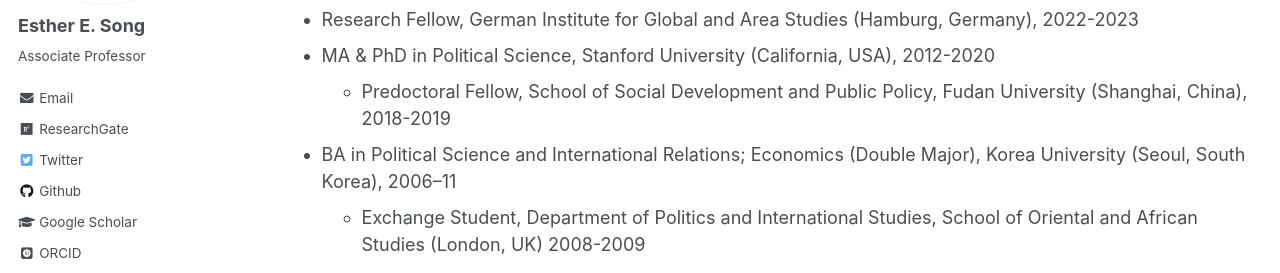
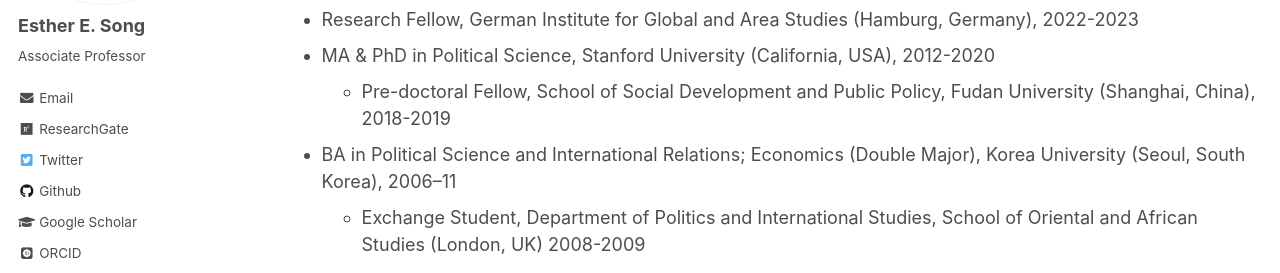
Before and after one commit to ehsong/ehsong.github.io, a Jekyll site: the page built from _pages/cv.md, in a window 1280 px wide. Shown: the part 272-545 px from the top of the page. Built offline with Jekyll 4.4.1, drawn with Linux system fonts in a browser that asks for light colours; some web fonts are replaced.

Commit message:
Update cv.md

```diff
--- a/_pages/cv.md
+++ b/_pages/cv.md
@@ -13,7 +13,7 @@
 - Associate Professor (Tenure-Track), Department of Government, University of Bergen (Bergen, Norway), 2024–
 - Research Fellow, German Institute for Global and Area Studies (Hamburg, Germany), 2022-2023
 - MA & PhD in Political Science, Stanford University (California, USA), 2012-2020
-   - Predoctoral Fellow, School of Social Development and Public Policy, Fudan University (Shanghai, China), 2018-2019
+   - Pre-doctoral Fellow, School of Social Development and Public Policy, Fudan University (Shanghai, China), 2018-2019
 - BA in Political Science and International Relations; Economics (Double Major), Korea University (Seoul, South Korea), 2006–11
    - Exchange Student, Department of Politics and International Studies, School of Oriental and African Studies (London, UK) 2008-2009
 
```
